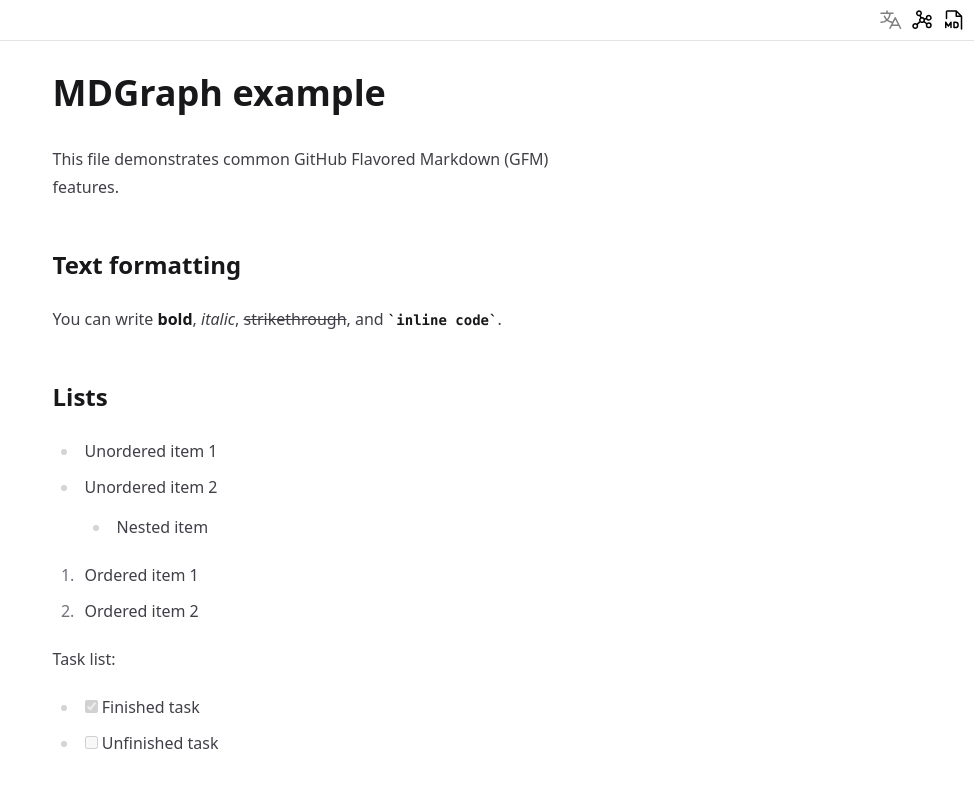
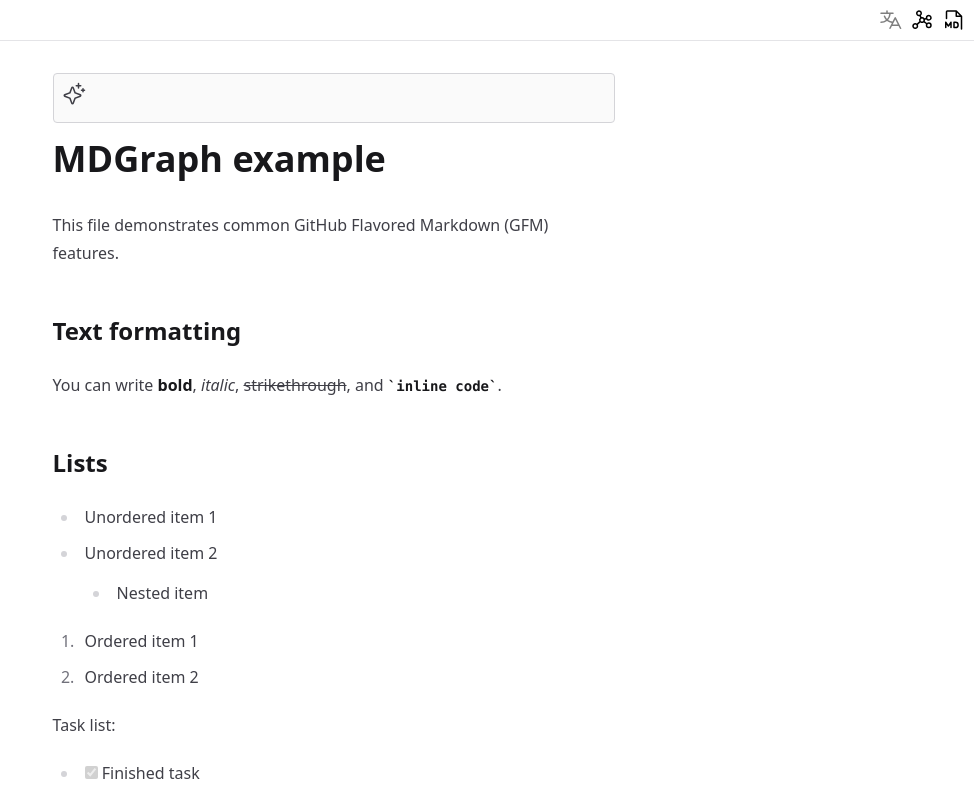
Before and after one commit to intsuc/mdgraph, a React (Vite) app in the folder client/: page / in a window 1280 px wide. Shown: the top 800 px of the page, without its empty margins (306-1280 px from the left). Built offline with nearby package versions, Linux system fonts and the light colour scheme.

Commit message:
Add summarizer

```diff
--- a/client/src/main.tsx
+++ b/client/src/main.tsx
@@ -1,10 +1,28 @@
 import { StrictMode, useEffect, useState } from "react"
 import { createRoot } from "react-dom/client"
 import "./index.css"
-import { FileMdIcon, GraphIcon, TranslateIcon } from "@phosphor-icons/react"
+import { FileMdIcon, GraphIcon, SparkleIcon, TranslateIcon } from "@phosphor-icons/react"
 
 const rootElement = document.getElementById("root")!
+const originalText = rootElement.innerText
 const originalHtml = rootElement.innerHTML
+
+async function summarize(text: string): Promise<ReadableStream<string> | undefined> {
+  if (!("Summarizer" in window)) { return undefined }
+
+  const options: SummarizerCreateCoreOptions = {
+    type: "tldr",
+    format: "plain-text",
+    outputLanguage: navigator.language,
+  }
+  const availability = await Summarizer.availability(options)
+  if (availability === "unavailable") { return undefined }
+
+  if (navigator.userActivation.isActive) {
+    const summarizer = await Summarizer.create(options)
+    return summarizer.summarizeStreaming(text)
+  }
+}
 
 async function checkTranslatorAvailability(text: string): Promise<{
   sourceLanguage: string,
@@ -46,15 +64,15 @@ async function translate(text: string): Promise<string | undefined> {
   return translatedText
 }
 
-const text = "Hello, world!"
-
 function Document() {
   const markdownPathname = `${location.pathname}${location.pathname.endsWith("/") ? "index" : ""}.md`
+
+  const [summary, setSummary] = useState<string | undefined>(undefined)
 
   const [canTranslate, setCanTranslate] = useState(false)
   useEffect(() => {
     void (async () => {
-      const availability = await checkTranslatorAvailability(text)
+      const availability = await checkTranslatorAvailability(originalText)
       setCanTranslate(availability !== undefined)
     })()
   }, [])
@@ -68,8 +86,9 @@ function Document() {
           disabled={!canTranslate}
           onClick={() => {
             void (async () => {
-              const result = await translate(text)
-              console.log(text, result)
+              const result = await translate(originalText)
+              console.log(originalText)
+              console.log(result)
             })()
           }}
           className="disabled:opacity-50 disabled:cursor-not-allowed"
@@ -90,7 +109,34 @@ function Document() {
           <FileMdIcon size={24} />
         </a>
       </div>
-      <div className="mx-auto px-4 py-8 prose prose-zinc" dangerouslySetInnerHTML={{ __html: originalHtml }} />
+      <div className="mx-auto px-4 py-8 prose prose-zinc">
+        <div className="mb-4 p-2 border border-zinc-300 rounded bg-zinc-50">
+          <button
+            title="Summarize"
+            aria-label="Summarize"
+            onClick={() => {
+              setSummary(undefined)
+              void (async () => {
+                const summary = await summarize(originalText)
+                if (summary !== undefined) {
+                  const reader = summary.getReader()
+                  while (true) {
+                    const { done, value } = await reader.read()
+                    if (done) { break }
+                    setSummary((prev) => (prev ?? "") + (value ?? ""))
+                  }
+                }
+              })()
+            }}
+          >
+            <SparkleIcon size={24} />
+          </button>
+          {summary !== undefined ? (
+            <div className="text-left">{summary}</div>
+          ) : null}
+        </div>
+        <div dangerouslySetInnerHTML={{ __html: originalHtml }} />
+      </div>
     </div>
   )
 }
```
